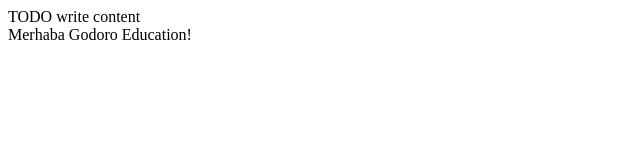
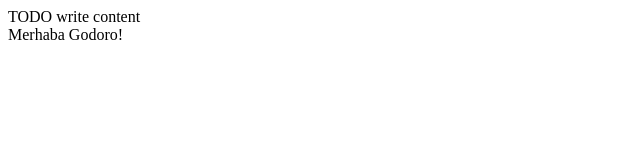
Before and after one commit to ozkanada/godoro_ozkan, a plain HTML site: page web/index.html in a window 1280 px wide. Shown: the full height of the page, 0-640 px from the left. Drawn offline with Linux system fonts and the light colour scheme.

Commit message:
index değişti.

```diff
--- a/web/index.html
+++ b/web/index.html
@@ -12,6 +12,6 @@ and open the template in the editor.
     </head>
     <body>
         <div>TODO write content</div>
-        Merhaba Godoro Education!
+        Merhaba Godoro!
     </body>
 </html>
```
